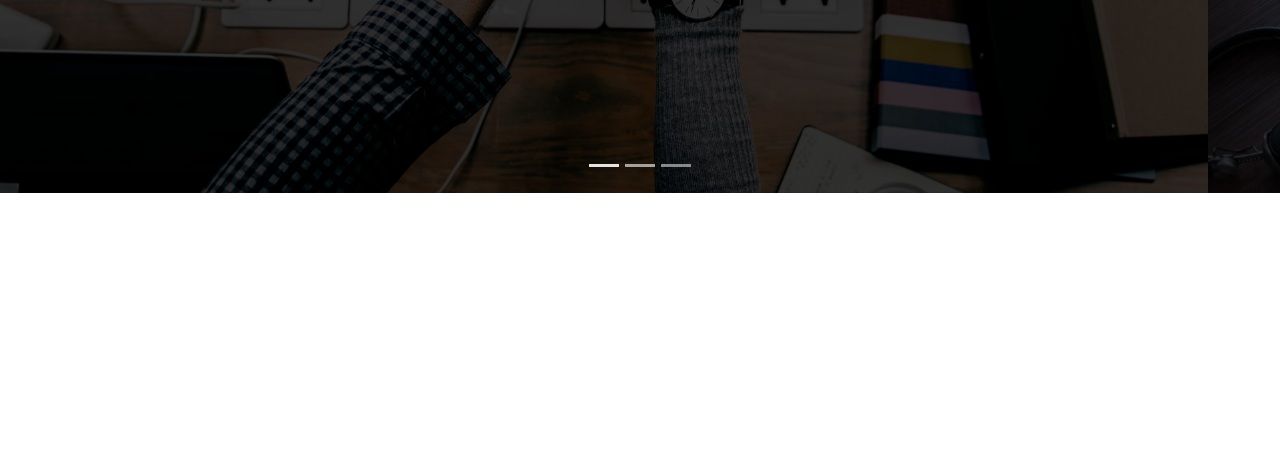
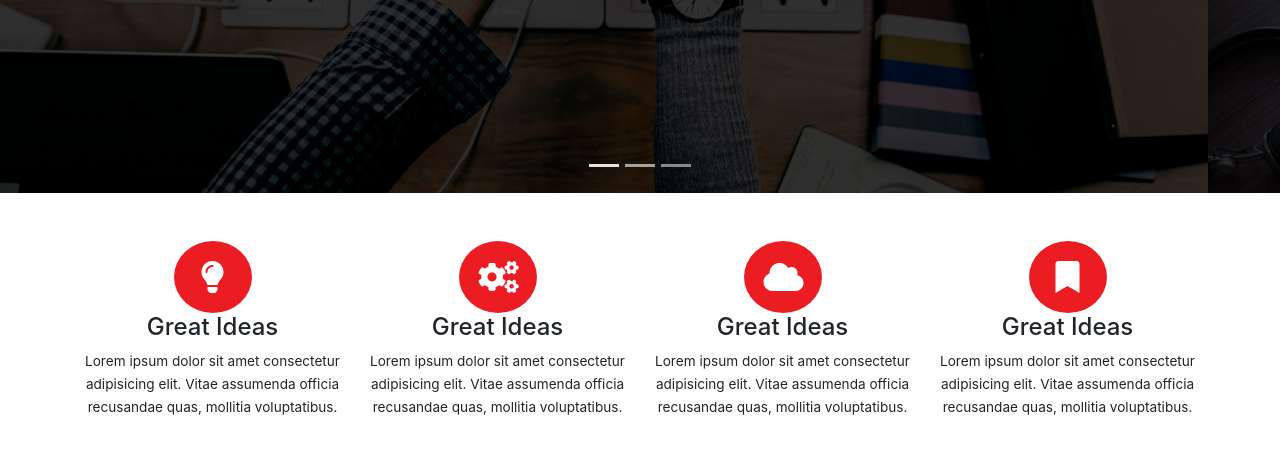
Before and after one commit to EslamKhalaf9/First-Bootstrap-4-Project, a plain HTML site: page index.html in a window 1280 px wide. Shown: the part 607-1060 px from the top of the page. Before the commit the page ends 800 px from the top, so only its background shows below. Drawn offline with nearby package versions, Linux system fonts and the light colour scheme.

Commit message:
Added Features Section To The Design

```diff
--- a/css/style.css
+++ b/css/style.css
@@ -69,6 +69,21 @@
 }
 /* End Slider */
 
+/* Start Features */
+.features .row .icon{
+  background: var(--secondary-color);
+  width: 78px;
+  height: 72px;
+  display: inline-block;
+  padding: 20px 20px;
+  border-radius: 50%;
+}
+
+.features .row h3 {font-size: 1.5rem}
+.features .row p {font-size: 0.85rem; line-height: 1.7}
+
+/* End Features */
+
 
 
 
--- a/index.html
+++ b/index.html
@@ -10,7 +10,7 @@
   </head>
   <body>
     <!-- Start Upper Bar -->
-    <div class="upper-bar py-2">
+    <nav class="upper-bar py-2">
       <div class="container">
         <div class="row">
           <div class="col-sm align-self-center text-sm-left text-center">
@@ -33,7 +33,7 @@
           </div>
         </div>
       </div>
-    </div>
+    </nav>
     <!-- End Upper Bar -->
 
     <!-- Start Navbar -->
@@ -67,7 +67,7 @@
     <!-- End Navbar -->
 
     <!-- Start Slider -->
-    <div class="slider bg-secondary">
+    <section class="slider bg-secondary">
       <div id="slider" class="carousel slide" data-ride="carousel">
           <div class="carousel-inner">
             <div class="carousel-item active"></div>
@@ -87,8 +87,37 @@
             <li data-target="#slider" data-slide-to="2"></li>
           </ol>
         </div>
-    </div>
+      </section>
     <!-- End Slider -->
+
+    <!-- Start Features -->
+    <section class="features">
+      <div class="container">
+        <div class="row">
+          <div class="col-lg-3 col-md-6 text-center py-5">
+            <div class="icon"><i class="fas fa-lightbulb fa-2x text-white"></i></div>
+            <h3>Great Ideas</h3>
+            <p>Lorem ipsum dolor sit amet consectetur adipisicing elit. Vitae assumenda officia recusandae quas, mollitia voluptatibus.</p>
+          </div>
+          <div class="col-lg-3 col-md-6 text-center py-5">
+            <div class="icon"><i class="fas fa-cogs fa-2x text-white"></i></div>
+            <h3>Great Ideas</h3>
+            <p>Lorem ipsum dolor sit amet consectetur adipisicing elit. Vitae assumenda officia recusandae quas, mollitia voluptatibus.</p>
+          </div>
+          <div class="col-lg-3 col-md-6 text-center py-5">
+            <div class="icon"><i class="fas fa-cloud fa-2x text-white"></i></div>
+            <h3>Great Ideas</h3>
+            <p>Lorem ipsum dolor sit amet consectetur adipisicing elit. Vitae assumenda officia recusandae quas, mollitia voluptatibus.</p>
+          </div>
+          <div class="col-lg-3 col-md-6 text-center py-5">
+            <div class="icon"><i class="fas fa-bookmark fa-2x text-white"></i></div>
+            <h3>Great Ideas</h3>
+            <p>Lorem ipsum dolor sit amet consectetur adipisicing elit. Vitae assumenda officia recusandae quas, mollitia voluptatibus.</p>
+          </div>
+        </div>
+      </div>
+    </section>
+    <!-- End Features -->
 
 
     <!-- Scripts -->
```
